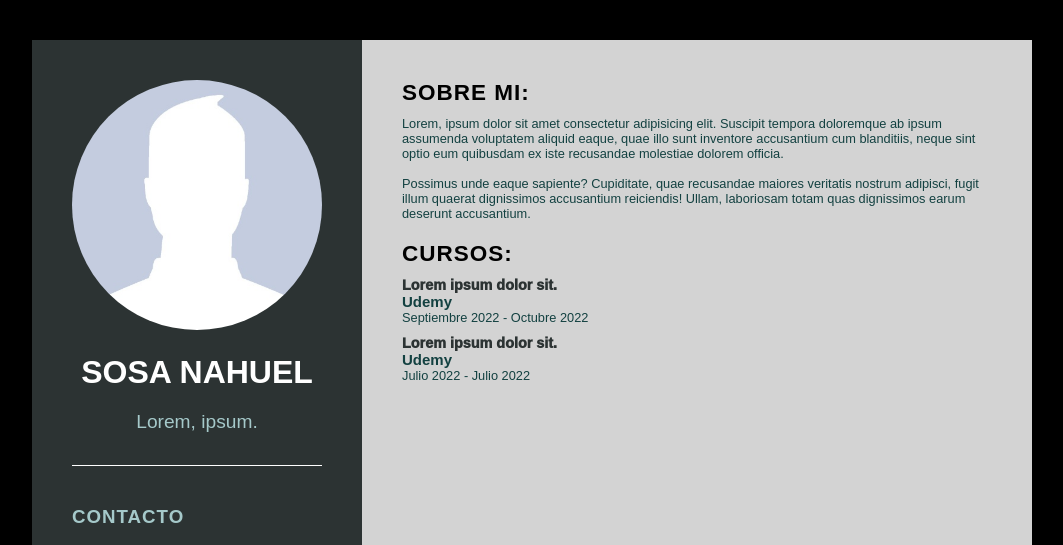
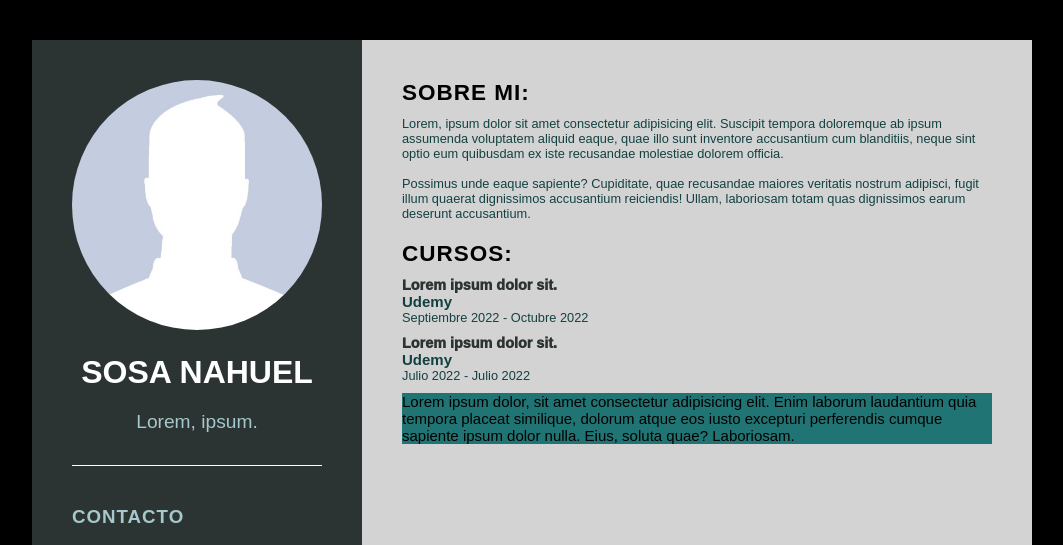
Before and after one commit to Nawe1/frontend-curriculum-2022, a plain HTML site: page index.html in a window 1280 px wide. Shown: the top 545 px of the page, without its empty margins (108-1171 px from the left). Drawn offline with Linux system fonts and the light colour scheme; files whose address does not match are found by name.

Commit message:
cambio en el footer

```diff
--- a/index.html
+++ b/index.html
@@ -115,6 +115,8 @@
                 <p>Julio 2022 - Julio 2022</p>
             </div>
 
+            <footer>Lorem ipsum dolor, sit amet consectetur adipisicing elit. Enim laborum laudantium quia tempora placeat similique, dolorum atque eos iusto excepturi perferendis cumque sapiente ipsum dolor nulla. Eius, soluta quae? Laboriosam.</footer>
+
         </div>
 
 
```
